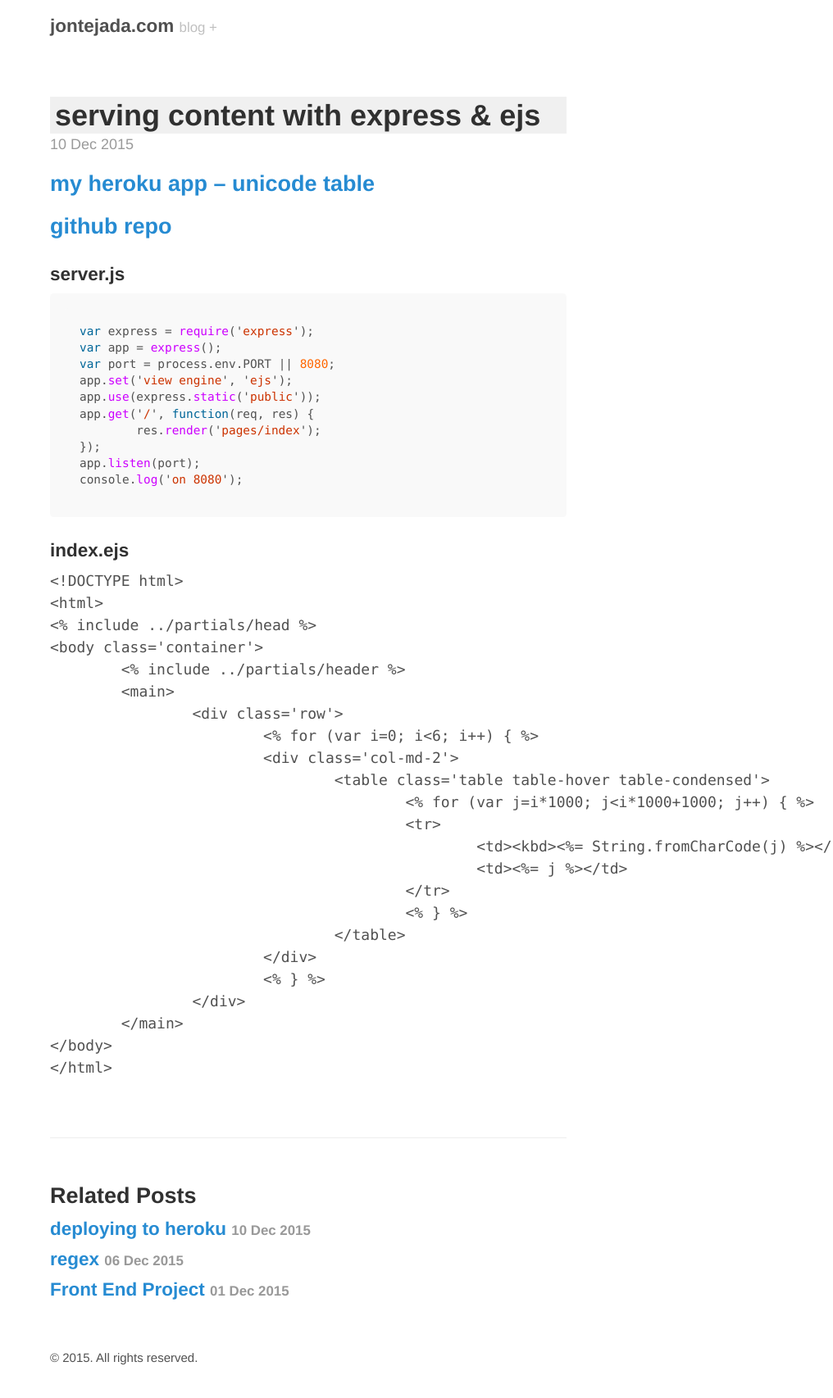
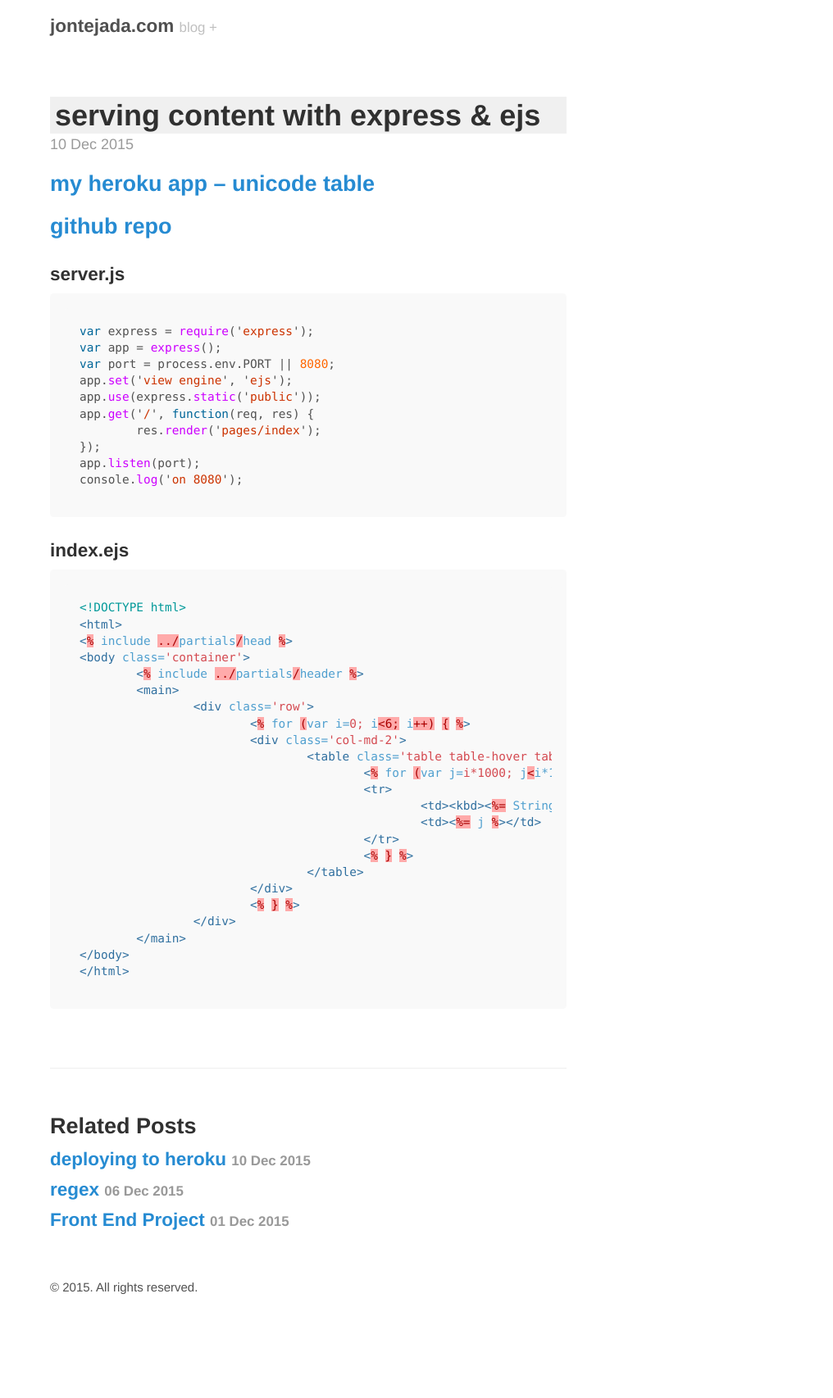
Before and after one commit to jontejada/jontejada.github.io, a Jekyll site: the page built from _posts/2015-12-09-express.md, in a window 1280 px wide. Shown: the whole page at 82% size, without its empty margins (264-1280 px from the left). Built offline with Jekyll 4.4.1, drawn with Linux system fonts in a browser that asks for light colours; Markdown is read by kramdown in place of the engine named in the settings; after the commit the page ends 1620 px from its top, so only the background shows below that.

Commit message:
highlighter fix

````diff
--- a/_posts/2015-12-09-express.md
+++ b/_posts/2015-12-09-express.md
@@ -24,7 +24,7 @@ console.log('on 8080');
 ```
 
 ###index.ejs
-```ejs
+```html
 <!DOCTYPE html>
 <html>
 <% include ../partials/head %>
````
